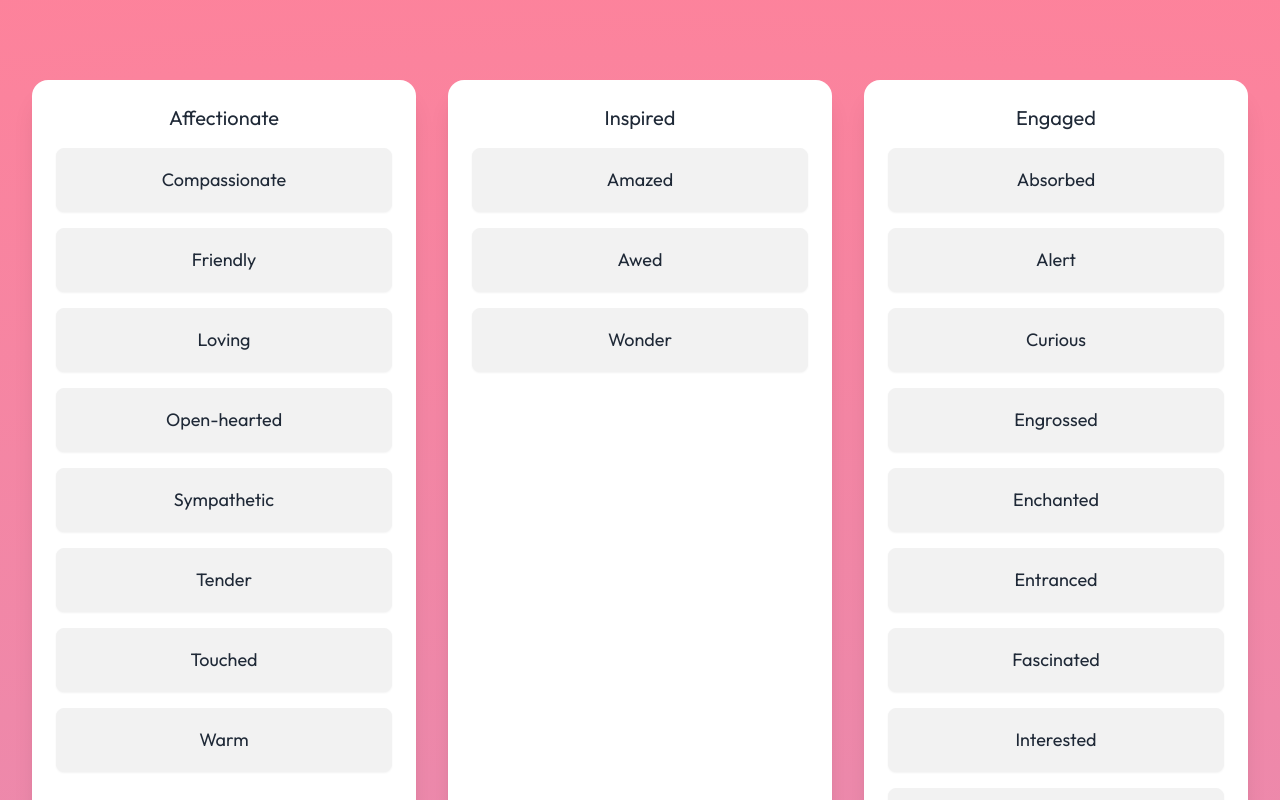
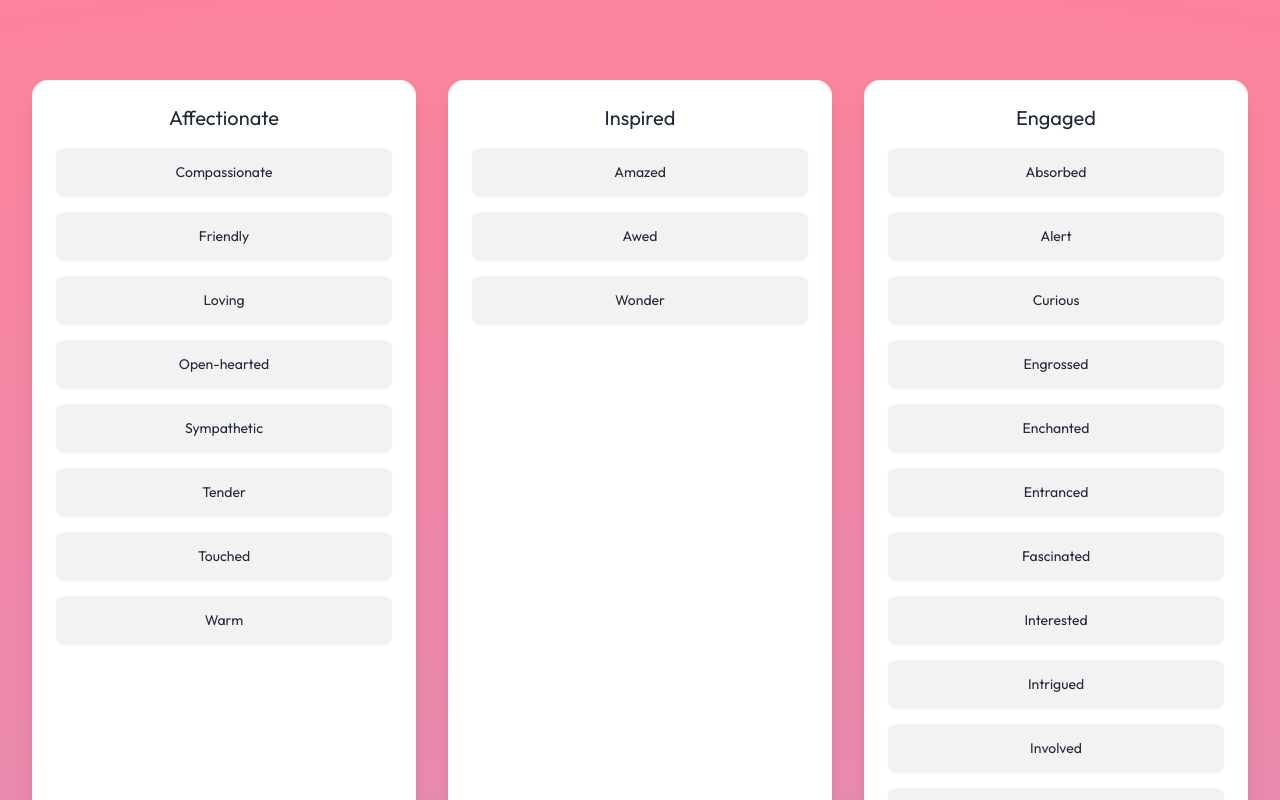
Before and after one commit to radovansurlak/feelings, a Next.js app: page / in a window 1280 px wide. Shown: the top 800 px of the page. Built offline with nearby package versions, Linux system fonts and the light colour scheme.

Commit message:
Adjusts styling

```diff
--- a/app/page.tsx
+++ b/app/page.tsx
@@ -117,7 +117,7 @@ export default function Home() {
 								return (
 									<span
 										key={feeling}
-										className={`btn btn-lg font-normal ${
+										className={`btn font-normal btn- ${
 											isSelected
 												? "btn-active btn-secondary shadow-xl"
 												: ""
@@ -140,13 +140,22 @@ export default function Home() {
 			{selectedFeelings.length > 0 && (
 				<>
 					<div className="card bg-base-100 p-10 mx-6 mb-6 shadow-xl flex flex-col align-center">
-						<h3 className="text-center text-xl font-normal mb-6">Selected Feelings</h3>
+						<h3 className="text-center text-xl font-normal mb-6">
+							Selected Feelings
+						</h3>
 						{selectedFeelings.map((selectedFeeling) => (
 							<div
-                className="mb-4"
+								className="mb-4"
 								key={`${selectedFeeling.category}-${selectedFeeling.feeling}`}
 							>
-								<span className="block mb-2">{selectedFeeling.feeling}</span>
+								<div className="flex justify-between">
+									<span className="block mb-2">
+										{selectedFeeling.feeling}
+									</span>
+									<span className="block mb-2">
+										{selectedFeeling.intensity}
+									</span>
+								</div>
 								<input
 									type="range"
 									min={1}
@@ -163,7 +172,10 @@ export default function Home() {
 							</div>
 						))}
 					</div>
-					<button className="btn btn-block btn-lg mx-6 mb-2 btn-primary" onClick={shareFeelings}>
+					<button
+						className="btn btn-block btn-lg mx-6 mb-2 btn-primary"
+						onClick={shareFeelings}
+					>
 						Share with Partner
 					</button>
 				</>
```
